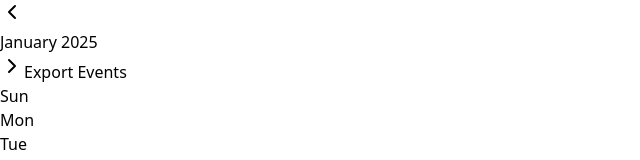
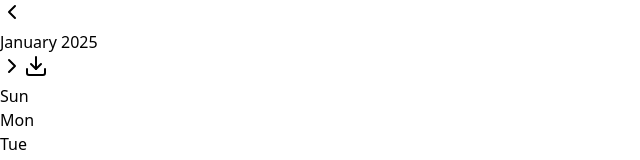
Before and after one commit to rupeshsaha/Eventide, a React (Vite) app: page / in a window 1280 px wide. Shown: the top 160 px of the page, without its empty margins (0-640 px from the left). Built offline with nearby package versions, Linux system fonts and the light colour scheme.

Commit message:
Update Calendar.jsx

```diff
--- a/src/components/Calendar.jsx
+++ b/src/components/Calendar.jsx
@@ -1,5 +1,5 @@
 import React, { useState, useEffect } from "react";
-import { BriefcaseBusiness, Calendar1Icon, ChevronLeft, ChevronRight, Clock, Delete, Edit, Info, Tag, Trash, WorkflowIcon, X  } from "lucide-react";
+import { BriefcaseBusiness, Calendar1Icon, ChevronLeft, ChevronRight, Clock, Delete, Edit, Info, Tag, Trash, WorkflowIcon, X, Download  } from "lucide-react";
 import EventFormPopup from "./EventFormPopup";
 import EventEditFormPopup from "./EventEditFormPopup";
 import { deleteEvent, getAllEvents } from "../utils/LocalStorage";
@@ -133,7 +133,7 @@ const Calendar = () => {
         >
           <ChevronRight />
         </button>
-        <button onClick={exportEvents}>Export Events</button>
+        <button onClick={exportEvents}><Download/></button>
       </div>
 
       {/* Days of the Week */}
```
